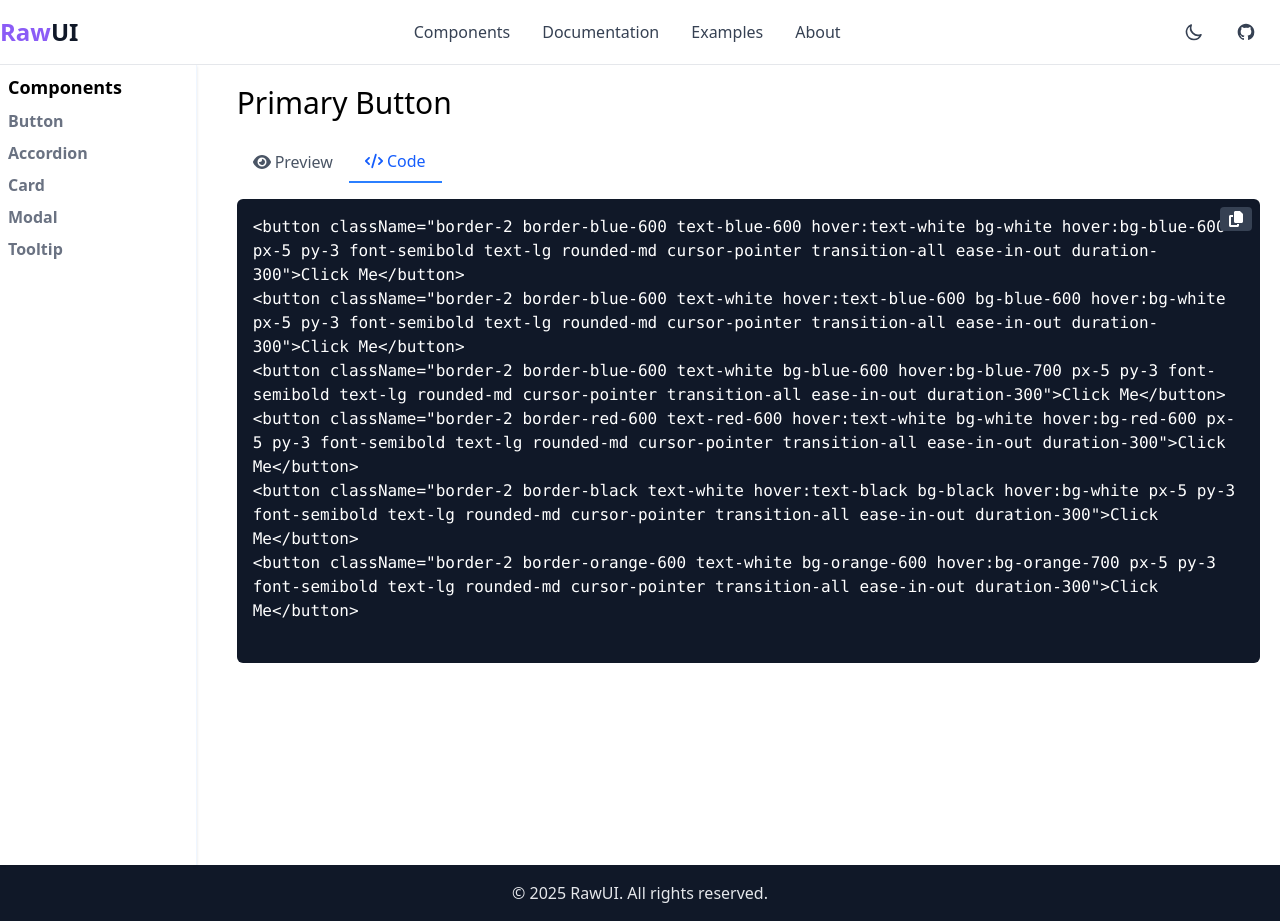
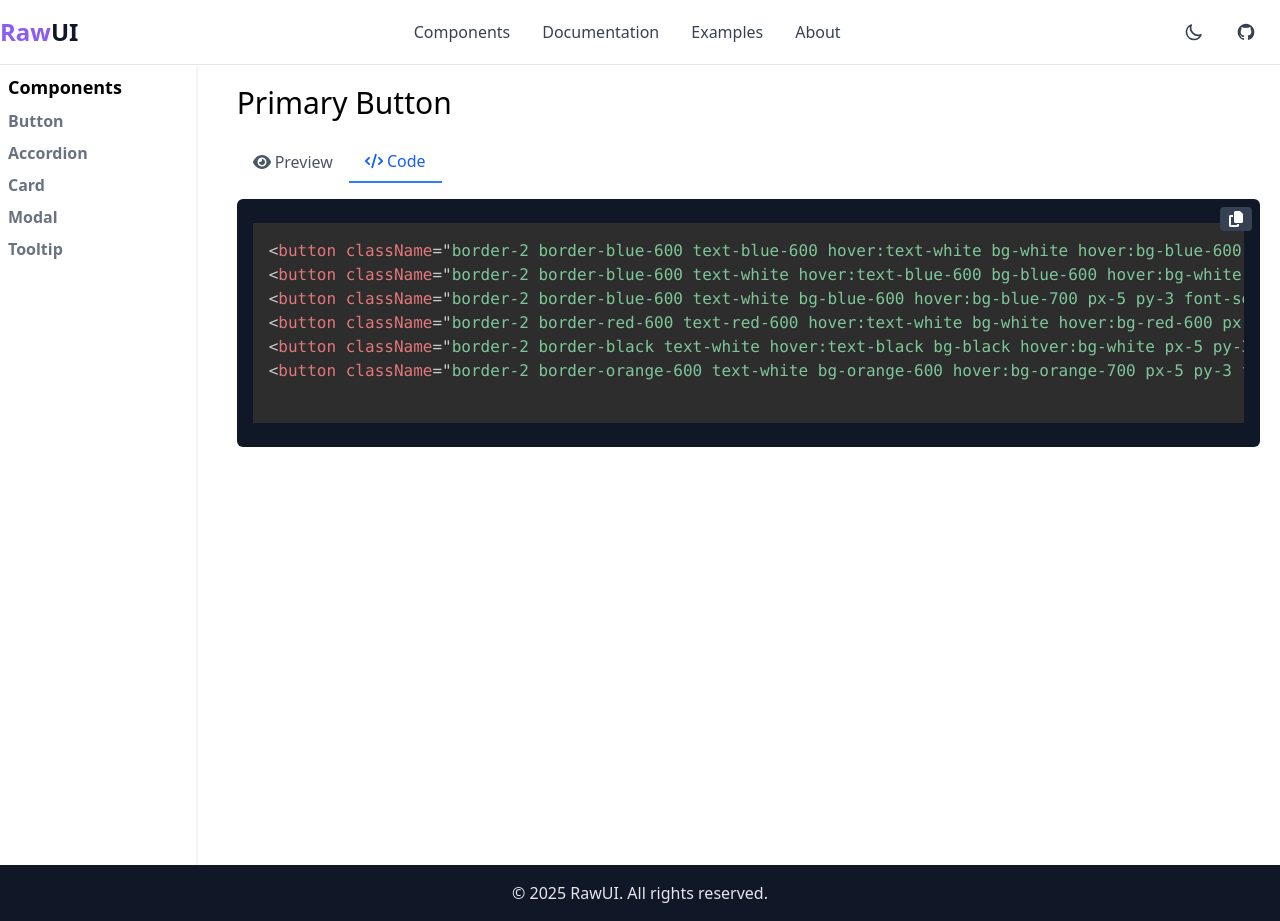
Before and after one commit to dev-nirob1/Components-Library, a React (Vite) app: page /components/button in a window 1280 px wide. Both pictures are taken after a click on the button "Code". Built offline with nearby package versions, Linux system fonts and the light colour scheme.

Commit message:
prismjs includes for highlighting code

```diff
--- a/package.json
+++ b/package.json
@@ -11,6 +11,7 @@
   },
   "dependencies": {
     "@tailwindcss/vite": "^4.0.12",
+    "prismjs": "^1.30.0",
     "react": "^19.0.0",
     "react-dom": "^19.0.0",
     "react-icons": "^5.5.0",
--- a/src/components/shared/ComponentPreview.jsx
+++ b/src/components/shared/ComponentPreview.jsx
@@ -1,8 +1,18 @@
-import { useState } from "react";
+import Prism from "prismjs";
+import "prismjs/themes/prism-tomorrow.css"; // Dark theme (you can change this)
+import "prismjs/components/prism-jsx";
+import { useEffect, useRef, useState } from "react";
 import { FaCode, FaCopy, FaEye } from "react-icons/fa6";
 
 const ComponentPreview = ({ title, code, children }) => {
     const [activeTab, setActiveTab] = useState('preview')
+    const codeRef = useRef(null);
+
+    useEffect(() => {
+        if (codeRef.current) {
+            Prism.highlightElement(codeRef.current);
+        }
+    }, [activeTab]);
     return (
         <div className="mb-8">
             <h3 className="text-3xl font-medium mb-5">{title}</h3>
@@ -33,7 +43,11 @@ const ComponentPreview = ({ title, code, children }) => {
                         >
                             <FaCopy size={16} />
                         </button>
-                        <pre className="whitespace-pre-wrap">{code}</pre>
+                        <pre className="whitespace-pre-wrap">
+                        <code ref={codeRef} className="language-jsx">
+                                {code}
+                            </code>
+                        </pre>
                     </div>
                 )}
             </div>
```
Also changed, not shown: 1 other file (tests, documents, lock files or other folders).
